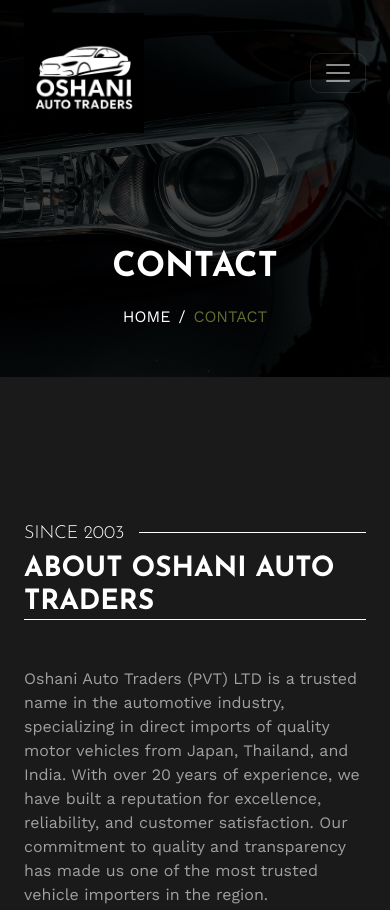
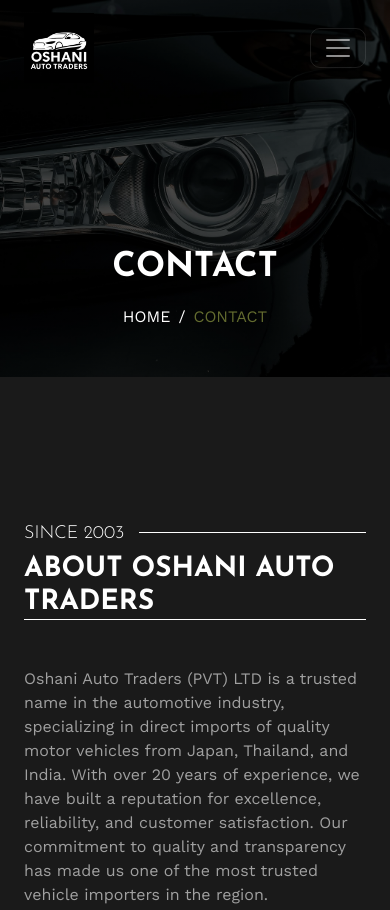
Before and after one commit to iOS-App-Zone/oshani-auto-traders-web, a plain HTML site: page contact.html in a window 390 px wide. Shown: the top 910 px of the page. Drawn offline with nearby package versions, Linux system fonts and the light colour scheme.

Commit message:
fix header icon issue.

```diff
--- a/contact.html
+++ b/contact.html
@@ -32,6 +32,36 @@
 
     <!-- Template Stylesheet -->
     <link href="css/style.css" rel="stylesheet">
+
+    <!-- Responsive Logo Styles -->
+    <style>
+        .navbar-brand img {
+            height: 120px;
+            width: auto;
+            transition: height 0.3s ease;
+        }
+
+        /* Tablet */
+        @media (max-width: 992px) {
+            .navbar-brand img {
+                height: 100px;
+            }
+        }
+
+        /* Mobile */
+        @media (max-width: 768px) {
+            .navbar-brand img {
+                height: 80px;
+            }
+        }
+
+        /* Small Mobile */
+        @media (max-width: 576px) {
+            .navbar-brand img {
+                height: 70px;
+            }
+        }
+    </style>
 </head>
 
 <body>
@@ -48,7 +78,7 @@
     <div class="container-fluid p-0">
         <nav class="navbar navbar-expand-lg navbar-dark px-lg-5">
             <a href="index.html" class="navbar-brand ms-4 ms-lg-0 d-flex align-items-center">
-                <img src="img/app_icon.png" alt="Oshani Auto Traders" class="me-2" style="height: 120px; width: auto;">
+                <img src="img/app_icon.png" alt="Oshani Auto Traders" class="me-2">
                 <!-- <h2 class="mb-0 text-primary text-uppercase">Oshani Auto Traders</h2> -->
             </a>
             <button type="button" class="navbar-toggler me-4" data-bs-toggle="collapse" data-bs-target="#navbarCollapse">
```
Also changed, not shown: index.html (+31 -1 lines), pre-order.html (+31 -1 lines), pre-owned.html (+31 -1 lines), unregistered.html (+31 -1 lines).
